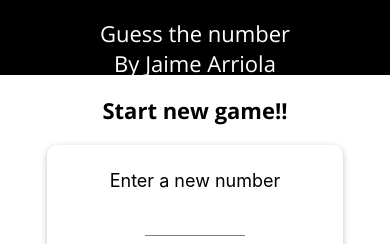
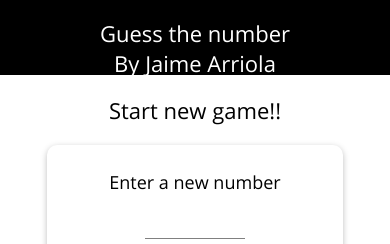
Before and after one commit to ing-arriola/rn-guess-number, a React Native app: screen / in a window 390 px wide. Shown: the top 244 px of the page. Built offline with nearby package versions, Linux system fonts and the light colour scheme.

Commit message:
Now using TitleText and BodyText instead of Text

```diff
--- a/Screens/StartGame.js
+++ b/Screens/StartGame.js
@@ -1,7 +1,6 @@
 import React, { useState } from "react";
 import {
   StyleSheet,
-  Text,
   View,
   Button,
   TouchableWithoutFeedback,
@@ -12,6 +11,8 @@ import Card from "../Components/Card";
 import Input from "../Components/Input";
 import NumberContainer from "../Components/NumberContainer";
 import Colors from "../Constants/Colors";
+import BodyText from '../Components/BodyText'
+import TitleText from '../Components/TitleText'
 
 const StartGame = ({ startGameHandler }) => {
   const [value, setValue] = useState("");
@@ -41,7 +42,7 @@ const StartGame = ({ startGameHandler }) => {
   if (confirmed) {
     confirmation = (
       <Card specificStyles={styles.selectedContainer}>
-        <Text>You selected:</Text>
+        <BodyText>You selected:</BodyText>
         <NumberContainer>{selectedValue}</NumberContainer>
         <Button
           title="Start Game"
@@ -57,10 +58,10 @@ const StartGame = ({ startGameHandler }) => {
       }}
     >
       <View style={styles.screen}>
-        <Text style={styles.title}>Start new game!!</Text>
+      <TitleText style={styles.title}>Start new game!!</TitleText>
 
         <Card specificStyles={styles.card}>
-          <Text style={styles.subtitle}>Enter a new number</Text>
+          <BodyText style={styles.subtitle}>Enter a new number</BodyText>
           <Input
             keyboardType="number-pad"
             maxLength={2}
@@ -104,7 +105,6 @@ const styles = StyleSheet.create({
   title: {
     fontSize: 22,
     marginVertical: 10,
-    fontFamily:'open-sans-bold'
   },
   subtitle: {
     fontSize: 18,
```
